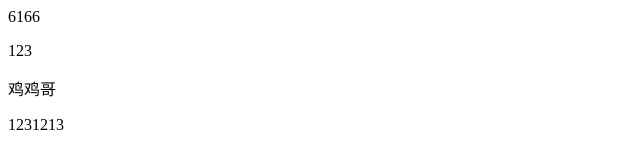
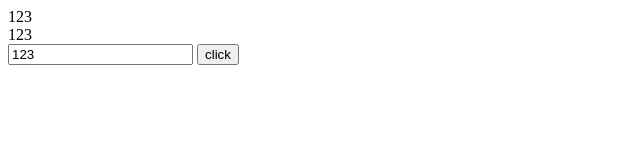
Before and after one commit to smileCoder66/mvvm-jquery, a website: page index.html in a window 1280 px wide. Shown: the whole page, without its empty margins (0-640 px from the left). Drawn offline with Linux system fonts and the light colour scheme.

Commit message:
v1.1 : add MVVM with JQuery

```diff
--- a/index.html
+++ b/index.html
@@ -1,9 +1,3 @@
-<!--
- * @Author: zxl
- * @Date: 2020-01-11 11:37:08
- * @FilePath: \Zquery\index.html
- * @Description:
- -->
 <!DOCTYPE html>
 <html lang="en">
 
@@ -15,23 +9,34 @@
 </head>
 
 <body>
-  <div>
-    <a>6166</a>
-    <p>123</p>
-    <div class="main">
-      <span>鸡鸡哥<p></p></span>
-    </div>
-    <span>1231213</span>
-    <div class="kong"></div>
+  <div id="app">
+    <div id="mvvm" z-text=${zxl} z-show=${a}></div>
+    <div id="mvvm2" z-html=${zxl} z-show=${a}></div>
+    <input type="text" z-model=${zxl} z-input=${input}>
+    <button z-touchend=${touch}>click</button>
   </div>
 
   <script src="./zxl.js"></script>
   <script>
-    $('.main').on('touchend', function (e) {
-      $(e).parent()
-      $(e).childrens().parent().next()
-      $('.kong').parent().childrens()
-      $('.kong').prev()
+    new MVVM({
+      data() {
+        return {
+          zxl: 123,
+          a: 1
+        }
+      },
+      methods: {
+        input(val) {
+          this.zxl = val
+        },
+        touch() {
+          this.a = !this.a
+        }
+      },
+      mounted() {
+        console.log(this)
+        console.log($('#app'))
+      }
     })
   </script>
 </body>
--- a/zxl.js
+++ b/zxl.js
@@ -27,7 +27,7 @@ class JqueryEvent {
 
     if (ele.tagName != 'INPUT') {
       ele.html = str => {
-        if (!str) {
+        if (!str && str != 0) {
           return ele.innerHTML
         } else {
           ele.innerHTML = str
@@ -35,12 +35,28 @@ class JqueryEvent {
       }
     } else {
       ele.val = str => {
-        if (!str) {
+        if (!str && str != 0) {
           return ele.value
         } else {
           ele.value = str
         }
       }
+    }
+
+    ele.attr = (key, val) => {
+      if (val) {
+        ele.setAttribute(key, val)
+      } else {
+        return ele.getAttribute(key)
+      }
+    }
+
+    ele.show = () => {
+      ele.style.display = 'block'
+    }
+
+    ele.hide = () => {
+      ele.style.display = 'none'
     }
   }
 
@@ -117,6 +133,9 @@ class JqueryEvent {
 
   $ = name => {
     if (typeof name === 'object') {
+      if (name instanceof HTMLElement) {
+        this.forSetEvent([name])
+      }
       return name
     } else if (name.indexOf('#') !== -1) {
       let ele = document.querySelector(name)
@@ -145,9 +164,10 @@ class JqueryEvent {
   }
 }
 
-class Request extends JqueryEvent {
+class SundryFn extends JqueryEvent {
   static sets = () => {
     super.$make('ajax', this.ajax)
+    super.$make('each', this.each)
   }
 
   static getParms (obj) {
@@ -185,7 +205,198 @@ class Request extends JqueryEvent {
       }
     }
   }
+
+  static each = (arr, fn) => {
+    arr.forEach((item, index) => {
+      const setAttr = item => {
+        item.attr = (key, val) => {
+          if (val) {
+            item.setAttribute(key, val)
+          } else {
+            return item.getAttribute(key)
+          }
+        }
+      }
+      const doChilds = arr => {
+        let childs = Array.from(arr.childNodes).filter(i => i.tagName)
+        if (childs.length) {
+          childs.forEach(i => {
+            setAttr(i)
+            doChilds(i)
+          })
+        }
+      }
+      setAttr(item)
+      fn(item, index)
+    })
+  }
+}
+
+class LoadModel {
+  static rules = {
+    tagAttr: ['model', 'text', 'html', 'show', 'touchend', 'input'],
+    bindValues: []
+  }
+
+  static hasAttr (i) {
+    let { tagAttr } = this.rules
+    let groups = tagAttr.filter(item => i.attr(`z-${item}`))
+    return groups
+  }
+
+  static randomNum (num) {
+    let str = ''
+    for (let a = 0; a < num; a++) {
+      str += parseInt(Math.random() * 10)
+    }
+    return str
+  }
+
+  static forCheck () {
+    let random = `z-${this.randomNum(10)}`
+    let check = this.rules.bindValues.filter(item => item.key == random)
+    if (check.length) {
+      return forCheck()
+    } else {
+      return random
+    }
+  }
+
+  static doAnalysis (i) {
+    let random = this.forCheck()
+    let tags = {
+      vars: {}
+    }
+    this.hasAttr(i).forEach(item => {
+      let attrVal = i.attr(`z-${item}`)
+      tags[item] = attrVal
+      if (attrVal.indexOf('$') !== -1) {
+        tags.vars[item] = attrVal.match(/{([\s\S]*)}/)[1]
+      } else {
+        tags[item] = attrVal.match(/{([\s\S]*)}/)[1]
+      }
+    })
+    i.attr(random, 113)
+    this.rules.bindValues.push({
+      key: random, dom: i, tags
+    })
+  }
+
+  static analysisBrace () {
+    let domChilds = $('body').childrens().filter(i => i.tagName != 'SCRIPT' && i.tagName != 'STYLE')
+    $.each(domChilds, item => {
+      this.doAnalysis(item)
+      let childs = Array.from(item.childNodes).filter(i => i.tagName)
+      if (childs.length) {
+        $.each(childs, i => {
+          this.doAnalysis(i)
+        })
+      }
+    })
+    return this
+  }
+
+  static RunSetHTML () {
+    this.rules.bindValues.forEach(i => {
+      let { dom, tags } = i
+      for (const a in tags) {
+        let { vars } = tags
+        if (a == 'text' && !vars.text) {
+          $(dom).html(tags[a])
+        } else if (a == 'html' && !vars.html) {
+          $(dom).html(tags[a])
+        } else if (a == 'show' && !vars.show) {
+          if (tags[a] != 'true') {
+            $(dom).hide()
+          }
+        }
+      }
+    })
+    return this.rules.bindValues
+  }
+}
+
+class MVVM {
+  constructor(config) {
+    this.values = {}
+    this.data = {}
+    this.observeFn = {}
+    this.init(config)
+  }
+  observe = (key, fn) => {
+    if (!this.observeFn[key]) {
+      this.observeFn[key] = [fn]
+      this.watcher(key)
+    } else {
+      this.observeFn[key] = [...this.observeFn[key], fn]
+    }
+  }
+  watcher = key => {
+    Object.defineProperty(this.data, key, {
+      get: () => {
+        return this.values[key]
+      },
+      set: val => {
+        this.values[key] = val
+        this.observeFn[key].forEach(item => {
+          item(val)
+        })
+      }
+    })
+  }
+
+  init = config => {
+    let { data, methods, mounted } = config
+    let loadDOM = LoadModel.analysisBrace().RunSetHTML()
+    let obj = data()
+    this.data = { ...obj, ...methods }
+
+    loadDOM.forEach(item => {
+      let { tags, dom } = item
+      let { vars } = tags
+      if (vars.text) {
+        this.observe(vars.text, val => {
+          $(dom).html(val)
+        })
+        this.data[vars.text] = obj[vars.text]
+      }
+
+      if (vars.html) {
+        this.observe(vars.html, val => {
+          $(dom).html(val)
+        })
+        this.data[vars.html] = obj[vars.html]
+      }
+
+      if (vars.show) {
+        this.observe(vars.show, val => {
+          val ? $(dom).show() : $(dom).hide()
+        })
+        this.data[vars.show] = obj[vars.show]
+      }
+
+      if (vars.touchend) {
+        $(dom).on('touchend', () => {
+          this.data[vars.touchend]()
+        })
+      }
+
+      if (vars.model) {
+        this.observe(vars.model, val => {
+          $(dom).val(val)
+        })
+        this.data[vars.model] = obj[vars.model]
+      }
+
+      if (vars.input) {
+        $(dom).on('input', () => {
+          this.data[vars.input]($(dom).val())
+        })
+      }
+    })
+    mounted.bind(this.data)()
+  }
 }
 
 new JqueryEvent()
-Request.sets()
+SundryFn.sets()
```
